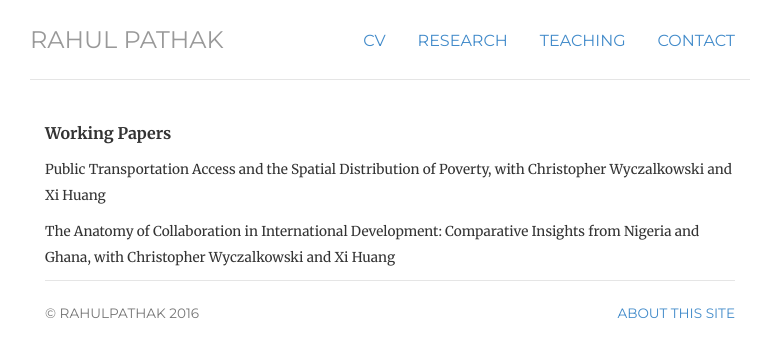
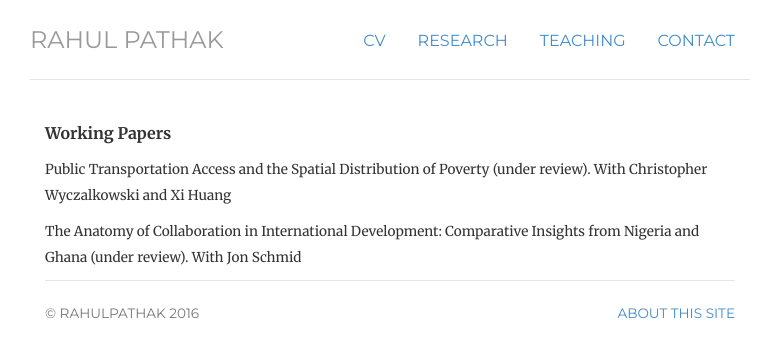
Before and after one commit to pathak-rahul/pathak-rahul.github.io, a Jekyll site: the page built from ongoing/index.html, in a window 1280 px wide. Shown: the top 357 px of the page, without its empty margins (250-1015 px from the left). Built offline with Jekyll 4.4.1, drawn with Linux system fonts in a browser that asks for light colours.

Commit message:
Update index.html

```diff
--- a/ongoing/index.html
+++ b/ongoing/index.html
@@ -9,9 +9,8 @@ title: ongoing
 
 <p><strong>Working Papers</strong></p>
 
-<p><small>Public Transportation Access and the Spatial Distribution of Poverty, with Christopher Wyczalkowski and Xi Huang</small><br>
-
-<p><small>The Anatomy of Collaboration in International Development: Comparative Insights from Nigeria and Ghana, with Christopher Wyczalkowski and Xi Huang</small><br>
+<p><small>Public Transportation Access and the Spatial Distribution of Poverty (under review). With Christopher Wyczalkowski and Xi Huang</small><br>
+<p><small>The Anatomy of Collaboration in International Development: Comparative Insights from Nigeria and Ghana (under review). With Jon Schmid</small><br>
 
 
 
```
